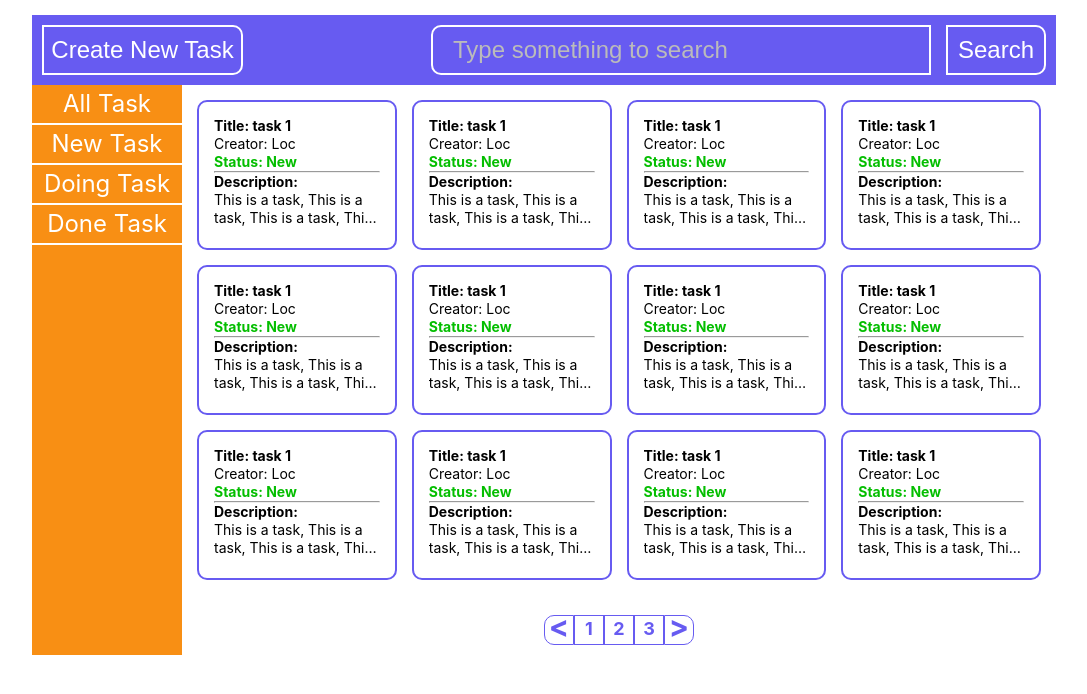
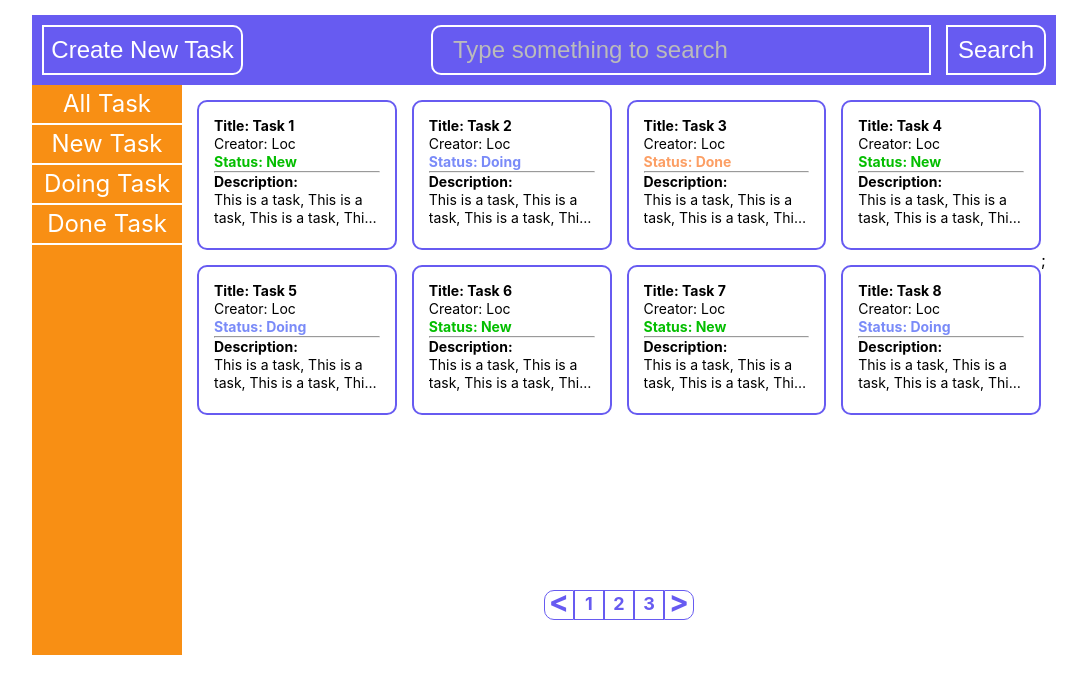
Before and after one commit to 05August/todoapp, a React (Create React App) app: page / in a window 1280 px wide. Shown: the top 694 px of the page, without its empty margins (96-1183 px from the left). Built offline with nearby package versions, Linux system fonts and the light colour scheme; the HTML template or start-up script is replaced by a standard one.

Commit message:
pratice 4

```diff
--- a/src/component/TodoItem.jsx
+++ b/src/component/TodoItem.jsx
@@ -1,13 +1,13 @@
-const TodoItem = () => {
+const TodoItem = ({title,creator,status,description}) => {
   return (
     <div className="containerItem">
-      <p className="containerItem__title">Title: task 1</p>
-      <p className="containerItem__creator">Creator: Loc</p>
-      <p className="containerItem__status containerItem__status--new">Status: New</p>
+      <p className="containerItem__title">Title: {title}</p>
+      <p className="containerItem__creator">Creator: {creator}</p>
+      <p className={`containerItem__status containerItem__status--${status.toLowerCase()}`}>Status: {status}</p>
       <hr className="containerItem__lineBreak" />
       <p className="containerItem__description">
         <p>Description:</p>
-        <p>This is a task, This is a task, This is a task, This is a task, This is a task</p>
+        <p>{description}</p>
       </p>
     </div>
   )
--- /dev/null
+++ b/src/constants/Constant.jsx
@@ -0,0 +1,11 @@
+ const STATUS = {
+
+  NEW: 'New',
+
+  DOING: 'Doing',
+
+  DONE: 'Done',
+
+};
+
+export default STATUS;
--- a/src/layout/Body.jsx
+++ b/src/layout/Body.jsx
@@ -1,19 +1,74 @@
-import TodoItem from "../component/TodoItem";
+import STATUS from "../constants/Constant.jsx"
+import TodoItem from "../component/TodoItem.jsx";
 
 const Body= () => {
+  const {NEW,DOING,DONE}= STATUS;
+  const descriptionData =  'This is a task, This is a task, This is a task, This is a task, This is a task.';
+  const todoList = [
+    {
+      title: 'Task 1',
+      creator: 'Loc',
+      status: NEW,
+      description: descriptionData,
+    },
+    {
+      title: 'Task 2',
+      creator: 'Loc',
+      status: DOING,
+      description: descriptionData,
+    },
+    {
+      title: 'Task 3',
+      creator: 'Loc',
+      status: DONE,
+      description: descriptionData,
+    },
+    {
+      title: 'Task 4',
+      creator: 'Loc',
+      status: NEW,
+      description: descriptionData,
+    },
+    {
+      title: 'Task 5',
+      creator: 'Loc',
+      status: DOING,
+      description: descriptionData,
+    },
+    {
+      title: 'Task 6',
+      creator: 'Loc',
+      status: NEW,
+      description: descriptionData,
+    },
+    {
+      title: 'Task 7',
+      creator: 'Loc',
+      status: NEW,
+      description: descriptionData,
+    },
+    {
+      title: 'Task 8',
+      creator: 'Loc',
+      status: DOING,
+      description: descriptionData,
+    },
+  ];
+
+  const renderTodoItem= () => {
+    return todoList.map((item,index)=>{
+
+      return <TodoItem
+        key={`${item.title}_${index}`}
+        title={item.title}
+        creator={item.creator}
+        status={item.status}
+        description={item.description}
+      />
+    })
+  }
   return <div className="containerBody">
-    <TodoItem/>
-    <TodoItem/>
-    <TodoItem/>
-    <TodoItem/>
-    <TodoItem/>
-    <TodoItem/>
-    <TodoItem/>
-    <TodoItem/>
-    <TodoItem/>
-    <TodoItem/>
-    <TodoItem/>
-    <TodoItem/>
+    {renderTodoItem()};
   </div>
 }
 
--- a/src/styles/body.css
+++ b/src/styles/body.css
@@ -1,3 +1,4 @@
+
 .containerBody{
   margin-left: 150px;
   max-height: 570px;
--- a/src/styles/footer.css
+++ b/src/styles/footer.css
@@ -1,11 +1,13 @@
 .containerFooter {
   width: calc(100% - 150px);
   height: 100px;
-  margin-left: 150px;
   display: flex;
   justify-content: center;
   align-items: center;
   border-radius: 10px;
+  position: absolute;
+  bottom: 0;
+  left: 150px;
 }
 
 .containerFooter__page {
--- a/src/styles/global.css
+++ b/src/styles/global.css
@@ -7,6 +7,8 @@
 :root{
   --primary: #675bf1;
   --new: #04be00;
+  --doing: #7a8bf8;
+  --done: #fc9f65;
 }
 
 p {
--- a/src/styles/todoitem.css
+++ b/src/styles/todoitem.css
@@ -1,6 +1,8 @@
 .layout {
   width: 1024px;
+  height: 640px;
   margin: 15px auto;
+  position: relative;
 }
 
 .containerItem {
@@ -22,6 +24,14 @@
   color: var(--new);
 }
 
+.containerItem__status--doing{
+  color: var(--doing);
+}
+
+.containerItem__status--done{
+  color: var(--done);
+}
+
 .containerItem__lineBreak {
   height: 2px;
   background: var(--primary);
```
